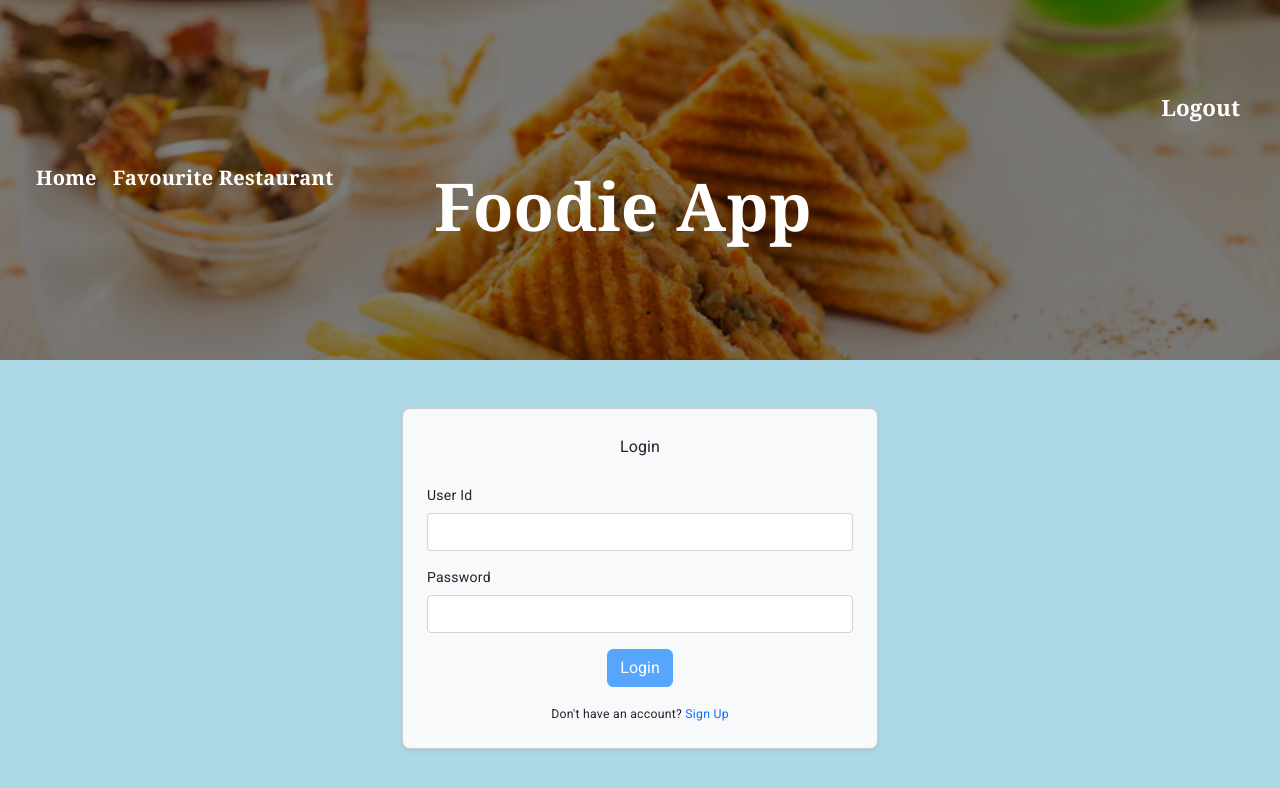
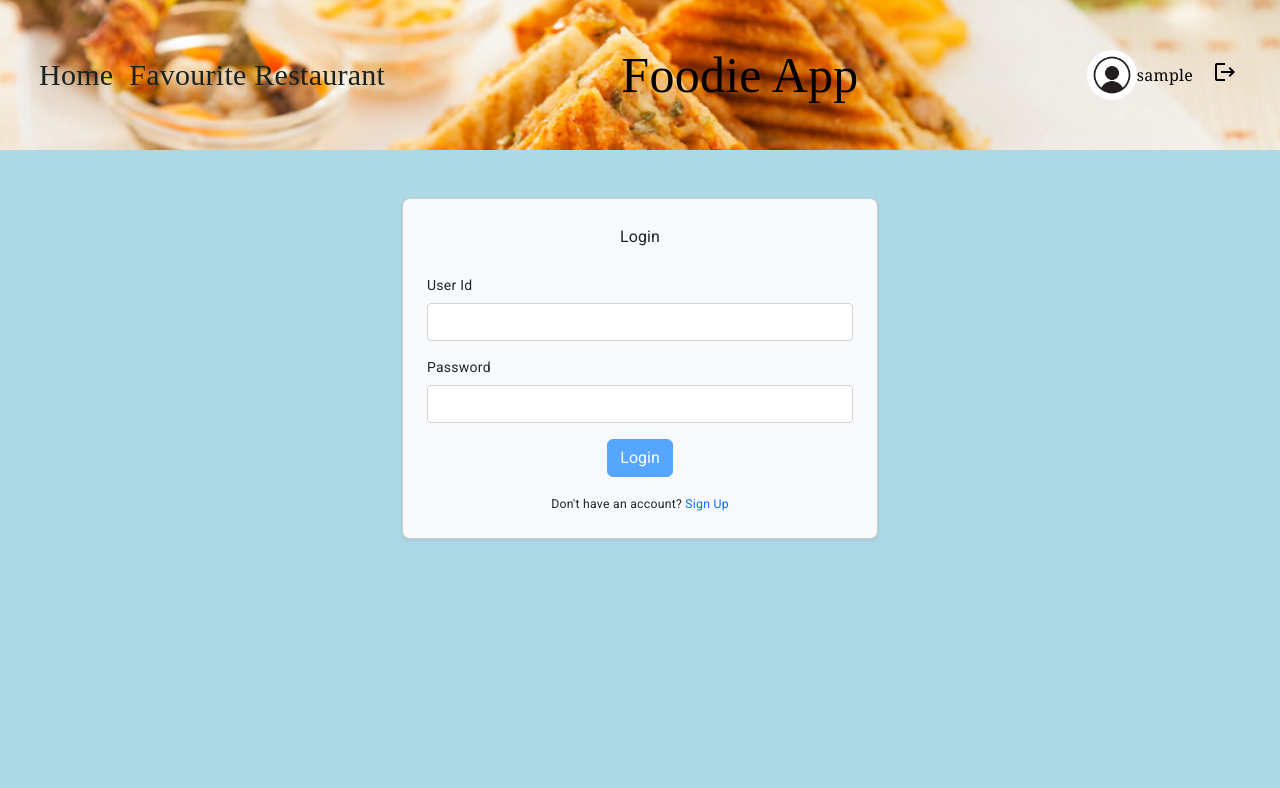
Before and after one commit to Mukesh-Rajasekar/project, an Angular app: page /login in a window 1280 px wide. Shown: the top 788 px of the page. Built offline with nearby package versions, Linux system fonts and the light colour scheme; sample sign-in values are in the browser's storage.

Commit message:
tool tip added

```diff
--- a/src/app/app.module.ts
+++ b/src/app/app.module.ts
@@ -23,6 +23,7 @@ import {MatSnackBar, MatSnackBarModule} from '@angular/material/snack-bar';
 import {MatButtonModule} from '@angular/material/button';
 import {MatInputModule} from '@angular/material/input';
 import {MatFormFieldModule} from '@angular/material/form-field';
+import {MatTooltipModule} from '@angular/material/tooltip';
 
 @NgModule({
   declarations: [
@@ -48,7 +49,8 @@ import {MatFormFieldModule} from '@angular/material/form-field';
     MatSnackBarModule,
     MatButtonModule,
     MatInputModule,
-    MatFormFieldModule
+    MatFormFieldModule,
+    MatTooltipModule
   ],
   providers: [
     UserService,
--- a/src/app/login.service.ts
+++ b/src/app/login.service.ts
@@ -14,25 +14,32 @@ interface TokenPayload {
 })
 export class LoginService {
   // isBrowser: boolean;
-  url:string="http://localhost:8765/api/v1/";
+  url: string = "http://localhost:8765/api/v1/";
 
-  constructor(private httpClient:HttpClient) {
+  constructor(private httpClient: HttpClient) {
     // this.isBrowser = typeof window !== 'undefined';
   }
 
-  loggedIn=false;
+  loggedIn = false;
   //  public myToken:string = "";
+
+
 
   generateToken(user: User): Observable<any> {
 
     return this.httpClient.post<any>(this.url + 'login', user);
   }
 
-  loginUser(token: any) {
+  loginUser(token: any,username: string) {
     localStorage.setItem('token', token);// api+token
+    localStorage.setItem('username', username); // Store the username
     console.log("Getting Token: " + this.getToken());
-    this.loggedIn=true;
+    this.loggedIn = true;
     return true;
+  }
+
+  getUsername(): string | null {
+    return localStorage.getItem('username');
   }
 
   getToken() {
@@ -43,12 +50,13 @@ getToken() {
   //   return localStorage.getItem('token');
   // }
 
-logout()
-  {
+  logout() {
     localStorage.removeItem("token");
-    this.loggedIn=false;
+    this.loggedIn = false;
 
   }
+
+
 
   isLoggedIn() {
     let token = localStorage.getItem('token');
--- a/src/app/navbar/navbar.component.css
+++ b/src/app/navbar/navbar.component.css
@@ -1,68 +1,77 @@
-/* Base styles */
-body {
-  padding-bottom: 20px;
-}
 
 .navbar-bg {
-  position: relative;
-  height: 45vh;
   background-image: url('../../assets/images/background.jpg');
   background-size: cover;
   background-position: center;
-  background-repeat: no-repeat;
+  height: 150px;
 }
 
-.navbar-bg::before {
-  content: "";
-  position: absolute;
-  top: 0;
-  left: 0;
-  width: 100%;
-  height: 100%;
-  background-color: rgba(0, 0, 0, 0.5);
-  z-index: 1;
+.navbar-title {
+  font-size: 50px;
+  font-family:cursive;
+  color: rgb(0, 0, 0); /* Set font color to black */
 }
 
-.nav {
-  font-family: 'Georgia', serif;
-  margin-bottom:49%;
-  font-weight: bold;
-  margin-top: 150px;
+.navbar-links .nav-link {
+  font-size: 1rem;
+  font-family:cursive;
+  color: rgb(24, 34, 32); /* Default color for nav links */
+  transition: color 0.3s ease, background-color 0.3s ease;
+  font-size: 30px;
 }
 
-.nav-link:hover,
-.nav-link.active {
-  color: #ff6347; /* Changes text color on hover and active */
-  background-color: rgba(255, 255, 255, 0.1); /* Light background on hover/active */
-  transform: scale(1.1); /* Slightly enlarges the link */
+.navbar-links .nav-link:hover {
+  color: rgb(8, 7, 7); /* Change this to a color that contrasts well with your orange */
+  background-color: rgba(255, 165, 0, 0.2); /* Light orange background on hover */
 }
 
-.title {
+.navbar-user-actions .btn-login,
+.navbar-user-actions .btn-logout {
   font-family: 'Georgia', serif;
-  color: #ffffff;
-  font-size: 66px;
-  font-weight: bold;
-  margin-right:20%;
- margin-top: 50px;
+  background: none;
+  border: none;
+  color: black; /* Default color for buttons */
+  cursor: pointer;
+  transition: color 0.3s ease, background-color 0.3s ease;
+}
+
+.navbar-user-actions .btn-login:hover,
+.navbar-user-actions .btn-logout:hover {
+  color: black; /* Change this to a color that contrasts well with your orange */
+  background-color: rgba(255, 165, 0, 0.2); /* Light orange background on hover */
+}
+
+.navbar-user-actions .username-text {
+  font-size: 1rem;
+  font-family: 'Georgia', serif;
+  color: black; /* Color for username text */
 }
 
 .container-fluid {
-  position: relative;
-  z-index: 2;
+  padding: 0 15px;
 }
 
-.btn {
-  color: white;
-  background: transparent;
-  border: none;
-  box-shadow: none;
-  margin-bottom:140%;
-  font-size: 1.4rem;
-  font-family: 'Georgia', serif;
-  font-weight:bold;
+.d-flex {
+  display: flex;
 }
 
-.btn:hover {
-  background-color: rgba(255, 255, 255, 0.1); /* Light background on hover/active */
-  transform: scale(1.1);
+.align-items-center {
+  align-items: center;
 }
+
+.justify-content-between {
+  justify-content: space-between;
+}
+
+.mr-2 {
+  margin-right: 0.5rem;
+}
+.username-text{
+  font-family: cursive;
+}
+
+.profile{
+  height: 50px;
+  width: 50px;
+  border-radius: 25px;
+}
--- a/src/app/navbar/navbar.component.html
+++ b/src/app/navbar/navbar.component.html
@@ -1,21 +1,28 @@
 <mat-toolbar class="navbar-bg">
-  <div class="container-fluid">
-    <div class="d-flex flex-wrap align-items-center justify-content-between">
-      <div>
-        <ul class="nav">
-          <li><a routerLink="/home" class="nav-link px-2 text-white">Home</a></li>
-          <li><a routerLink="/favourite-restaurant" class="nav-link px-2 text-white">Favourite Restaurant</a></li>
-        </ul>
-      </div>
+  <div class="container-fluid d-flex align-items-center justify-content-between">
+    <!-- Left section: Navigation links -->
+    <div class="navbar-links">
+      <ul class="nav">
+        <li><a routerLink="/home" class="nav-link px-2 ">Home</a></li>
+        <li><a routerLink="/favourite-restaurant" class="nav-link px-2 ">Favourite Restaurant</a></li>
+      </ul>
+    </div>
 
-      <div class="title">
-        Foodie App
-      </div>
+    <!-- Center section: Title -->
+    <div class="navbar-title">
+      Foodie App
+    </div>
 
-      <div>
-        <button *ngIf="!isUserLoggedIn()" class="btn" (click)="navigateToLogin()">Login</button>
-        <button *ngIf="isUserLoggedIn()" class="btn" (click)="logOut()">Logout</button>
-      </div>
+    <!-- Right section: User login/logout -->
+    <div class="navbar-user-actions d-flex align-items-center">
+      <img class="profile"  src="../../assets/images/profile.jpg" alt="profile Img">
+      <span *ngIf="isUserLoggedIn()" matTooltip="UserId" class="username-text mr-2">{{ username }}</span>
+      <button *ngIf="!isUserLoggedIn()" matTooltip="Login" class="btn btn-login" (click)="navigateToLogin()">
+        <mat-icon>login</mat-icon>
+      </button>
+      <button *ngIf="isUserLoggedIn()" matTooltip="Logout" class="btn btn-logout" (click)="logOut()">
+        <mat-icon>logout</mat-icon>
+      </button>
     </div>
   </div>
 </mat-toolbar>
--- a/src/app/navbar/navbar.component.ts
+++ b/src/app/navbar/navbar.component.ts
@@ -1,4 +1,4 @@
-import { Component } from '@angular/core';
+import { Component, OnInit } from '@angular/core';
 import { Router } from '@angular/router';
 import { LoginService } from '../login.service';
 
@@ -7,8 +7,16 @@ import { LoginService } from '../login.service';
   templateUrl: './navbar.component.html',
   styleUrls: ['./navbar.component.css'],
 })
-export class NavbarComponent {
+export class NavbarComponent implements OnInit {
+  username: string | null = null;
+
   constructor(private router: Router, private logInServ: LoginService) {}
+
+  ngOnInit() {
+    if (this.isUserLoggedIn()) {
+      this.username = this.logInServ.getUsername();
+    }
+  }
 
   navigateToLogin() {
     this.router.navigate(['/login']);
--- a/src/app/restaurant-card/restaurant-card.component.html
+++ b/src/app/restaurant-card/restaurant-card.component.html
@@ -4,7 +4,7 @@
   <app-search (searchChanged)="filterData($event)"></app-search>
 <div class="filter-container">
   <select id="location-filter" (change)="filterByLocation($event)">
-    <option value="">All Locations</option>
+    <option value="">All Locations in Hyderabad</option>
     <option *ngFor="let location of locations" [value]="location">{{ location }}</option>
   </select>
 </div>
@@ -18,7 +18,9 @@
     <p>{{ card.location }}</p>
     </div>
     <button
+    *ngIf="isLoggedIn()"
         class="favorite-button"
+        matTooltip="Add to favorites"
         [ngClass]="{'favorited': card.isFavorited}"
         (click)="toggleFavorite(card,$event)">
         <mat-icon>favorite</mat-icon>
--- a/src/app/restaurant-card/restaurant-card.component.ts
+++ b/src/app/restaurant-card/restaurant-card.component.ts
@@ -24,6 +24,10 @@ export class RestaurantCardComponent implements OnInit {
     private user: UserService,
     private login: LoginService
   ) { }
+
+  isLoggedIn(): boolean {
+    return this.login.isLoggedIn();
+  }
 
   ngOnInit(): void {
     this.restaurantData.getRestaurant().subscribe(data => {
@@ -75,7 +79,7 @@ export class RestaurantCardComponent implements OnInit {
           if (error.status === 409) {
             console.error("Restaurant is already in favorites");
 
-            this.snackBar.open("This restaurant is already in your favorites.", "Try Others", {
+            this.snackBar.open("This restaurant is already in your favorite list", "Try Others", {
               duration: 3000
             });
           } else {
--- a/src/app/signup/signup.component.ts
+++ b/src/app/signup/signup.component.ts
@@ -19,9 +19,9 @@ export class SignupComponent {
   signupForm: FormGroup;
   u: User = {};
 
-  constructor(private snackBar:MatSnackBar,private fb: FormBuilder, private user:UserService, private r: Router) {
+  constructor(private snackBar: MatSnackBar, private fb: FormBuilder, private user: UserService, private r: Router) {
     this.signupForm = this.fb.group({
-      username: [  '', [Validators.required, Validators.minLength(3),Validators.maxLength(50),
+      username: ['', [Validators.required, Validators.minLength(3), Validators.maxLength(50),
       Validators.pattern('^[a-zA-Z][a-zA-Z0-9]*$'),
       ],
       ],
@@ -77,12 +77,24 @@ export class SignupComponent {
       this.user.registerUser(this.u).subscribe(
         (response: any) => {
           console.log(response);
-        alert(`Kindly Note UserId provided Below As it is essential for login
-          userId: ${this.u.userId}`);
+
+          // Display the user ID in the snack bar
+          this.snackBar.open(
+            `Kindly note the User ID provided below as it is essential for login:
+            userId: ${this.u.userId}`,
+            "OK",
+            {
+              duration: 10000, // Duration in milliseconds
+              verticalPosition: 'top' // Optional: Change the position of the snackbar
+            }
+          );
+
+          // Navigate to home
           this.r.navigateByUrl("home");
-      },
+        }
+        ,
         (err) => {
-        this.snackBar.open("Provide Valid Credentials","Try Again",{
+          this.snackBar.open("Provide Valid Credentials", "Try Again", {
             duration: 3000
           });
           console.log(err.message);
```
Also changed, not shown: src/app/login/login.component.ts (+14 -11 lines), src/assets/images/profile.jpg (added). Lines whose indentation alone changed are shown as unchanged.
